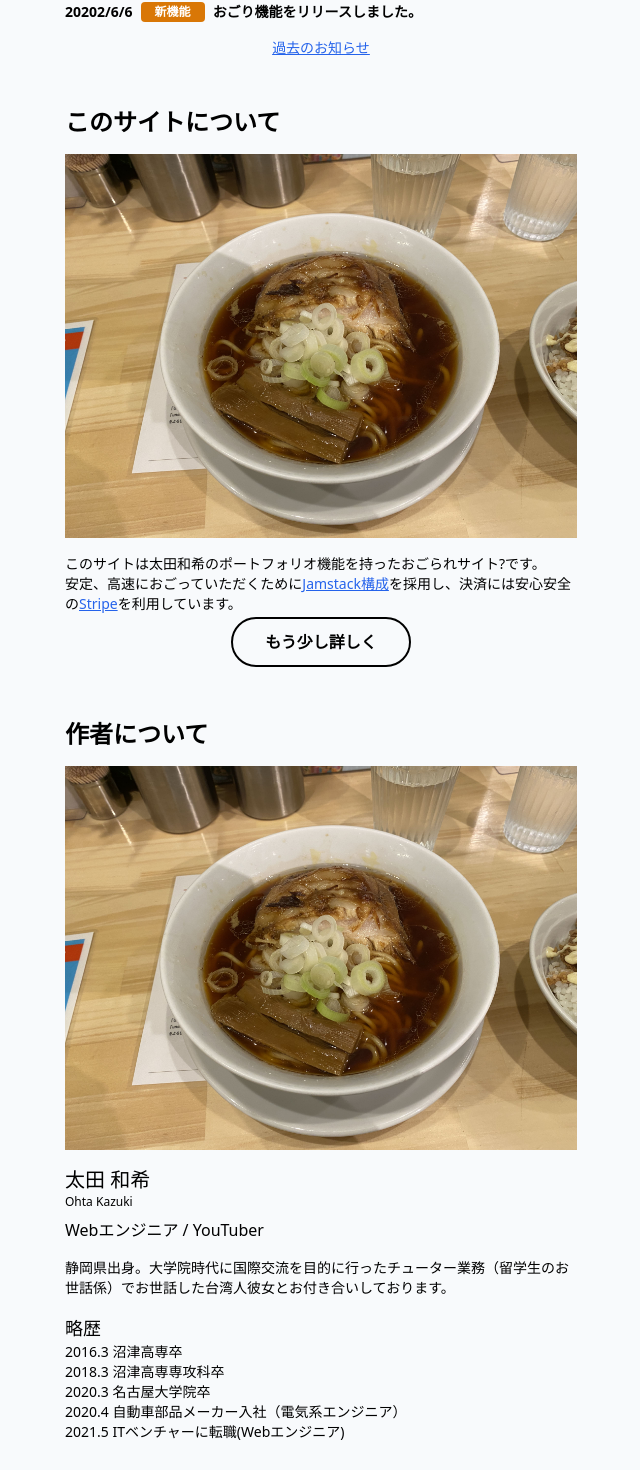
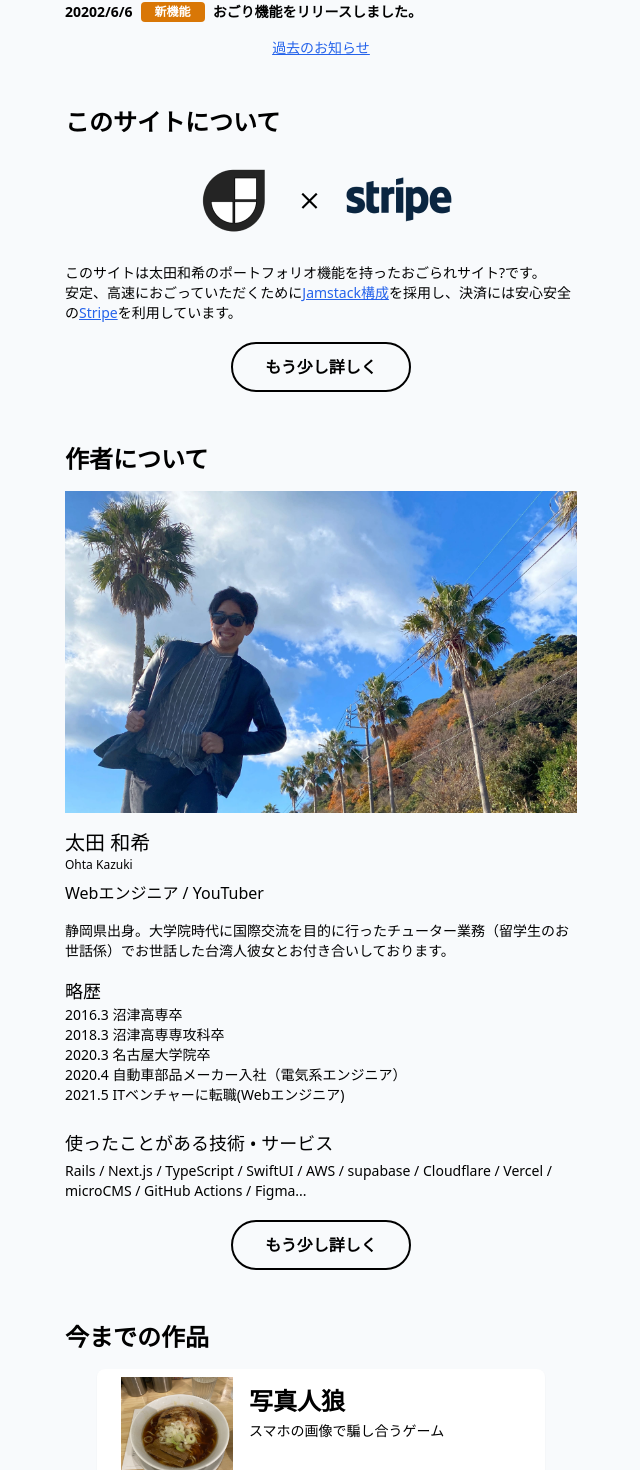
Before and after one commit to atamakonkurii/my-portfolio, a Next.js app: page / in a window 1280 px wide. Shown: the part 410-1880 px from the top of the page, without its empty margins (319-959 px from the left). Built offline with nearby package versions, Linux system fonts and the light colour scheme; no server answers.

Commit message:
主なところの画像を置き換えた

```diff
--- a/src/component/organisms/LandingPage/AboutAuthor.tsx
+++ b/src/component/organisms/LandingPage/AboutAuthor.tsx
@@ -12,7 +12,7 @@ export const AboutAuthor = () => {
   return (
     <div className="container mx-auto w-11/12 max-w-lg">
       <LandingPageTitle text={BaseAboutAuthorTitle} />
-      <img src="/img/ramen.jpg" className="pt-4 mx-auto" />
+      <img src="/img/my_image.jpg" className="pt-4 mx-auto" />
       <p className="pt-4 text-xl font-medium">太田 和希</p>
       <p className="text-xs">Ohta Kazuki</p>
       <p className="pt-2 text-base font-medium">Webエンジニア / YouTuber</p>
@@ -34,7 +34,7 @@ export const AboutAuthor = () => {
         Rails / Next.js / TypeScript / SwiftUI / AWS / supabase / Cloudflare /
         Vercel / microCMS / GitHub Actions / Figma...
       </p>
-      <div className="pt-6 text-center">
+      <div className="pt-8 text-center">
         <SimpleLinkButton
           text={AboutAuthorButtonText}
           href={AboutAuthorButtonLink}
--- a/src/component/organisms/LandingPage/AboutSite.tsx
+++ b/src/component/organisms/LandingPage/AboutSite.tsx
@@ -12,7 +12,7 @@ export const AboutSite = () => {
   return (
     <div className="container mx-auto w-11/12 max-w-lg">
       <LandingPageTitle text={BaseAboutSiteTitle} />
-      <img src="/img/ramen.jpg" className="pt-4 mx-auto" />
+      <img src="/img/jamstack_stripe_logo.png" className="pt-4 mx-auto" />
       <div className="pt-4 text-sm">
         <p>
           このサイトは太田和希のポートフォリオ機能を持ったおごられサイト?です。
@@ -29,7 +29,7 @@ export const AboutSite = () => {
           を利用しています。
         </p>
       </div>
-      <div className="pt-4 text-center">
+      <div className="pt-8 text-center">
         <SimpleLinkButton
           text={AboutSiteButtonText}
           href={AboutSiteButtonLink}
```
Also changed, not shown: public/img/jamstack_stripe_logo.png (added), public/img/my_image.jpg (added).
